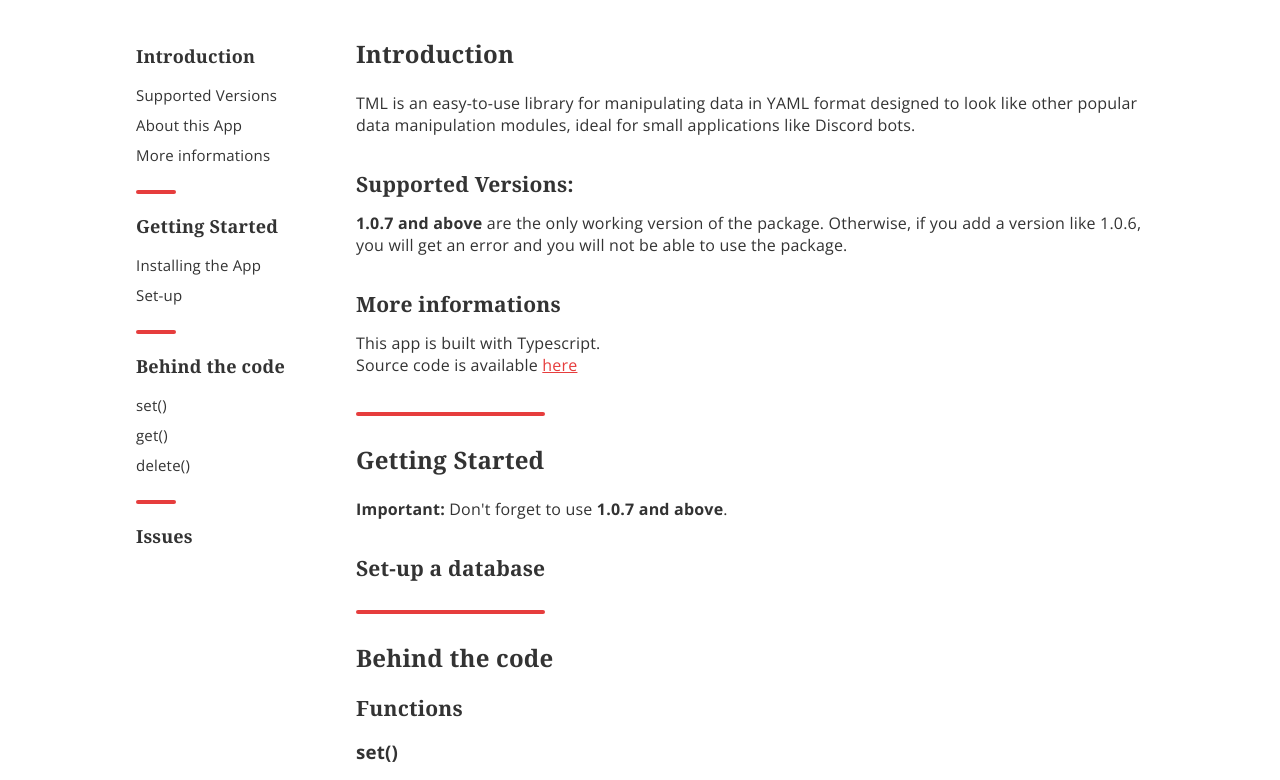
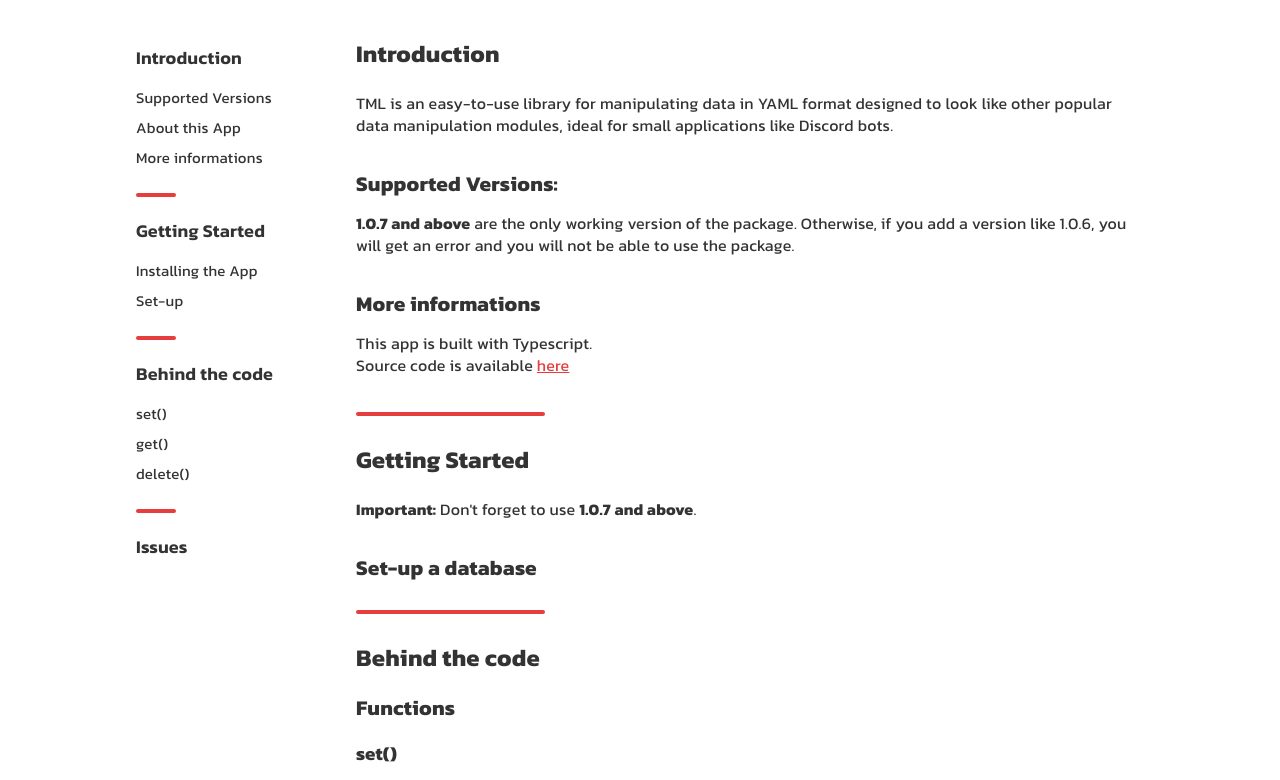
Before and after one commit to Terracrow/tml, a plain HTML site: page index.html in a window 1280 px wide. Shown: the part 98-878 px from the top of the page. Drawn offline with nearby package versions, Linux system fonts and the light colour scheme.

Commit message:
Add files via upload

```diff
--- a/index.html
+++ b/index.html
@@ -12,6 +12,7 @@
 
     <link rel="stylesheet" href="style.css?">
     <link href="https://fonts.googleapis.com/css2?family=Noto+Serif:wght@400;700&family=Open+Sans:ital,wght@0,400;0,700;1,600&display=swap" rel="stylesheet">
+    <link rel="icon" href="yaml.svg" type="image/svg">
 
     <script defer src="https://use.fontawesome.com/releases/v5.7.2/js/all.js" integrity="sha384-0pzryjIRos8mFBWMzSSZApWtPl/5++eIfzYmTgBBmXYdhvxPc+XcFEk+zJwDgWbP" crossorigin="anonymous"></script>
 
--- a/style.css
+++ b/style.css
@@ -1,17 +1,18 @@
+@import url('https://fonts.googleapis.com/css2?family=Kanit:ital,wght@0,100;0,200;0,300;0,400;0,500;0,600;0,700;0,800;0,900;1,100;1,200;1,300;1,400;1,500;1,600;1,700;1,800;1,900&display=swap');
+
 html {
     scroll-behavior: smooth;
+    font-family: 'Kanit', sans-serif;
 }
 
 
 body {
-    font-family: 'Open Sans', sans-serif;
     letter-spacing: 0.2px;
     color: #333;
     margin: 0;
 }
 
 h1 {
-    font-family: 'Noto Serif', serif;
     font-size: 39px;
     line-height: 42px;
     margin-bottom: 50px;
@@ -19,7 +20,6 @@ h1 {
 }
 
 h2 {
-    font-family: 'Noto Serif', serif;
     font-size: 28px;
     line-height: 30px;
     text-align: center;
@@ -114,7 +114,6 @@ a:hover {
 }
 
 .sidepanel a.title {
-    font-family: 'Noto Serif', serif;
     font-size: 18px;
     font-weight: 600;
     text-align: left;
@@ -125,7 +124,6 @@ a:hover {
 }
 
 .sidepanel a.section {
-    font-family: 'Open Sans', sans-serif;
     font-size: 15px;
     text-align: left;
     line-height: 30px;
@@ -214,7 +212,6 @@ a:hover {
 }
 
 .top-info {
-    font-family: 'Open Sans', sans-serif;
     font-size: 17px;
     text-align: center;
 
```
